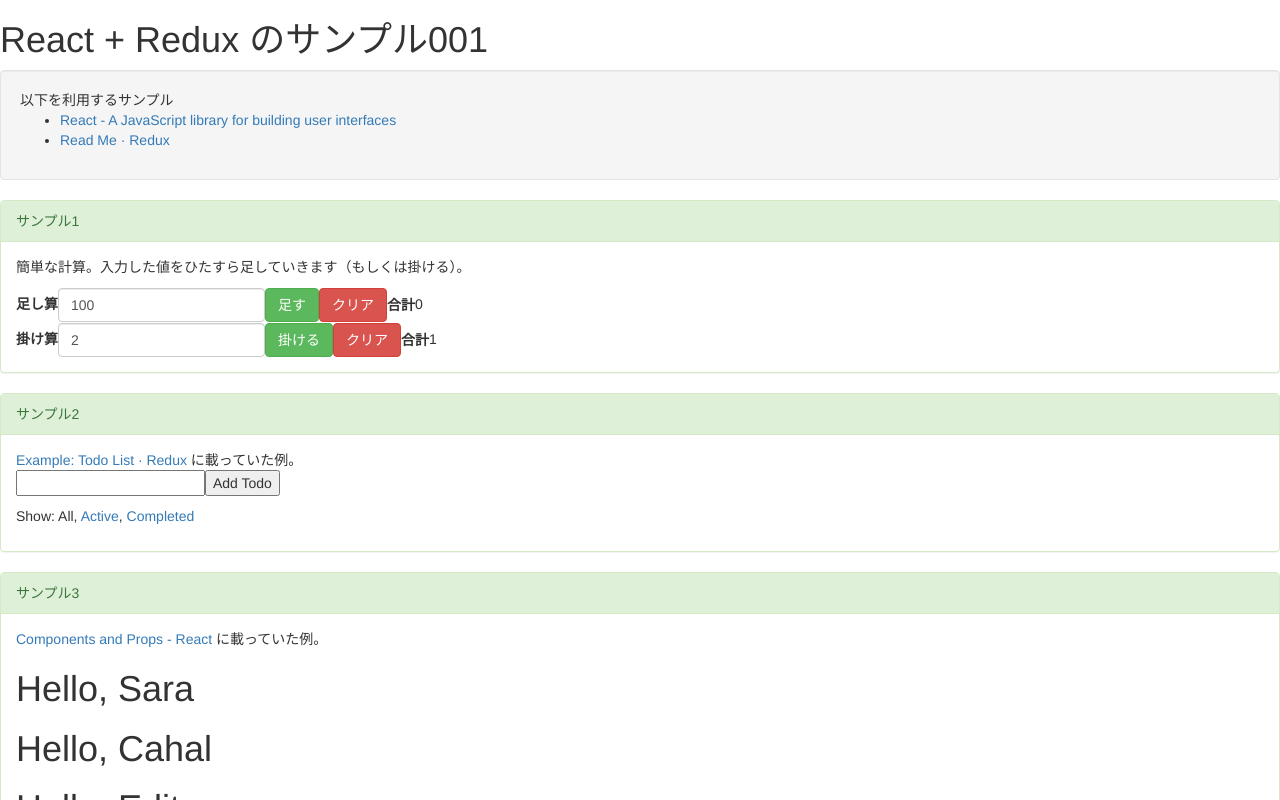
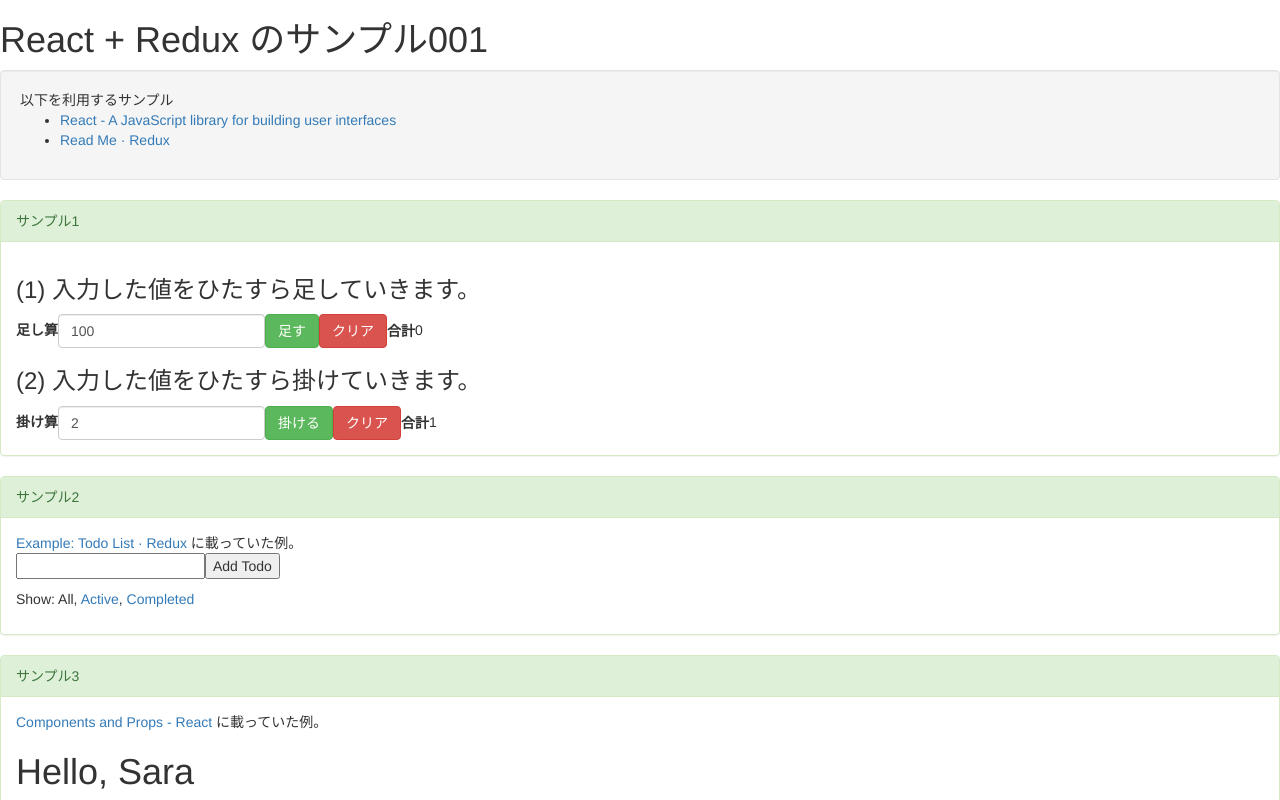
Before and after one commit to laboradian/react-redux-sample001, a React app: page / in a window 1280 px wide. Shown: the top 800 px of the page. Built offline with nearby package versions, Linux system fonts and the light colour scheme.

Commit message:
Add titles in HTML

```diff
--- a/src/index.html
+++ b/src/index.html
@@ -25,9 +25,14 @@
   <div class="panel panel-success">
     <div class="panel-heading">サンプル1</div>
     <div class="panel-body">
-      <p>簡単な計算。入力した値をひたすら足していきます（もしくは掛ける）。</p>
-      <div id="root-addition"></div>
-      <div id="root-multiplication"></div>
+      <section>
+        <h3>(1) 入力した値をひたすら足していきます。</h3>
+        <div id="root-addition"></div>
+      </section>
+      <section>
+        <h3>(2) 入力した値をひたすら掛けていきます。</h3>
+        <div id="root-multiplication"></div>
+      </section>
     </div>
   </div>
 
--- a/src/scss/main.scss
+++ b/src/scss/main.scss
@@ -32,3 +32,8 @@ body {
     margin-left: 30px;
   }
 }
+
+section h3 {
+  margin-top: 10px;
+  font-size: 1.4em;
+}
```
Also changed, not shown: 2 other files (tests, documents, lock files or other folders).
